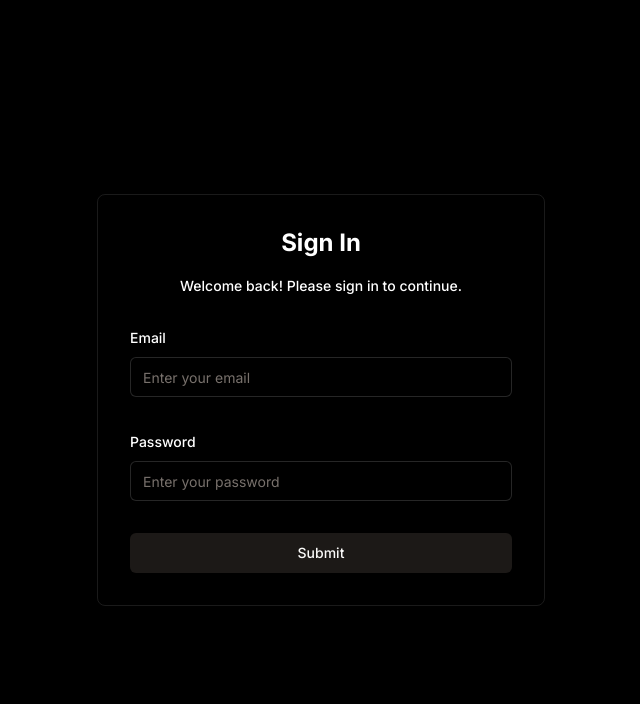
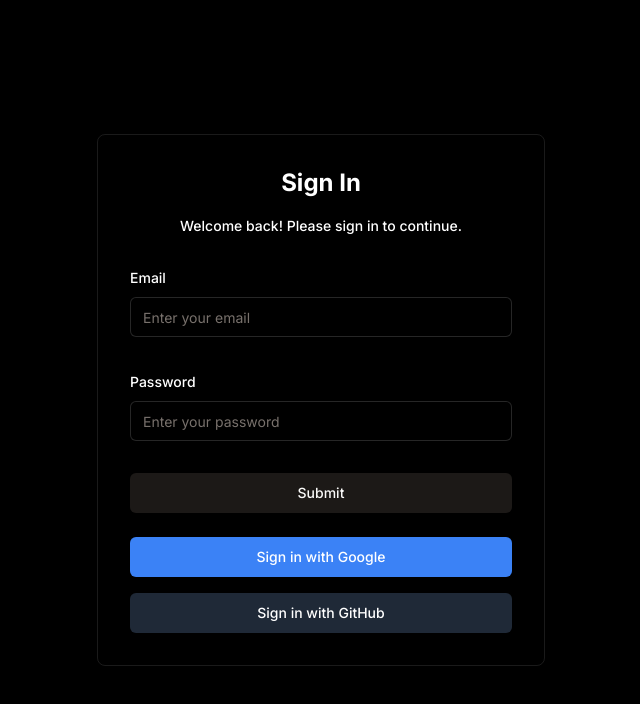
Before and after one commit to rehan-adi/Feedback.app, a Next.js app: page /signin in a window 1280 px wide. Shown: the top 704 px of the page, without its empty margins (319-959 px from the left). Built offline with nearby package versions, Linux system fonts and the light colour scheme.

Commit message:
add google and github button

```diff
--- a/components/auth/Signin.tsx
+++ b/components/auth/Signin.tsx
@@ -5,6 +5,7 @@ import axios from "axios";
 import Link from "next/link";
 import { toast } from "sonner";
 import { useState } from "react";
+import { signIn } from 'next-auth/react'
 import { Loader2 } from "lucide-react";
 import { useForm } from "react-hook-form";
 import { useRouter } from "next/navigation";
@@ -15,7 +16,6 @@ import { signinValidation } from "@/validation/auth.validation";
 import {
   Form,
   FormControl,
-  FormDescription,
   FormField,
   FormItem,
   FormLabel,
@@ -59,6 +59,10 @@ const Signin = () => {
     } finally {
       setLoading(false);
     }
+  };
+
+  const handleOAuthSignIn = (provider: string) => {
+    signIn(provider, { callbackUrl: '/' });
   };
 
   return (
@@ -126,6 +130,20 @@ const Signin = () => {
               )}
             </Button>
           </form>
+          <div className="mt-6 flex flex-col space-y-4">
+            <Button
+              onClick={() => handleOAuthSignIn('google')}
+              className="w-full bg-blue-500 hover:bg-blue-600 text-white"
+            >
+              Sign in with Google
+            </Button>
+            <Button
+              onClick={() => handleOAuthSignIn('github')}
+              className="w-full bg-gray-800 hover:bg-gray-700 text-white"
+            >
+              Sign in with GitHub
+            </Button>
+          </div>
         </Form>
       </div>
     </div>
```
